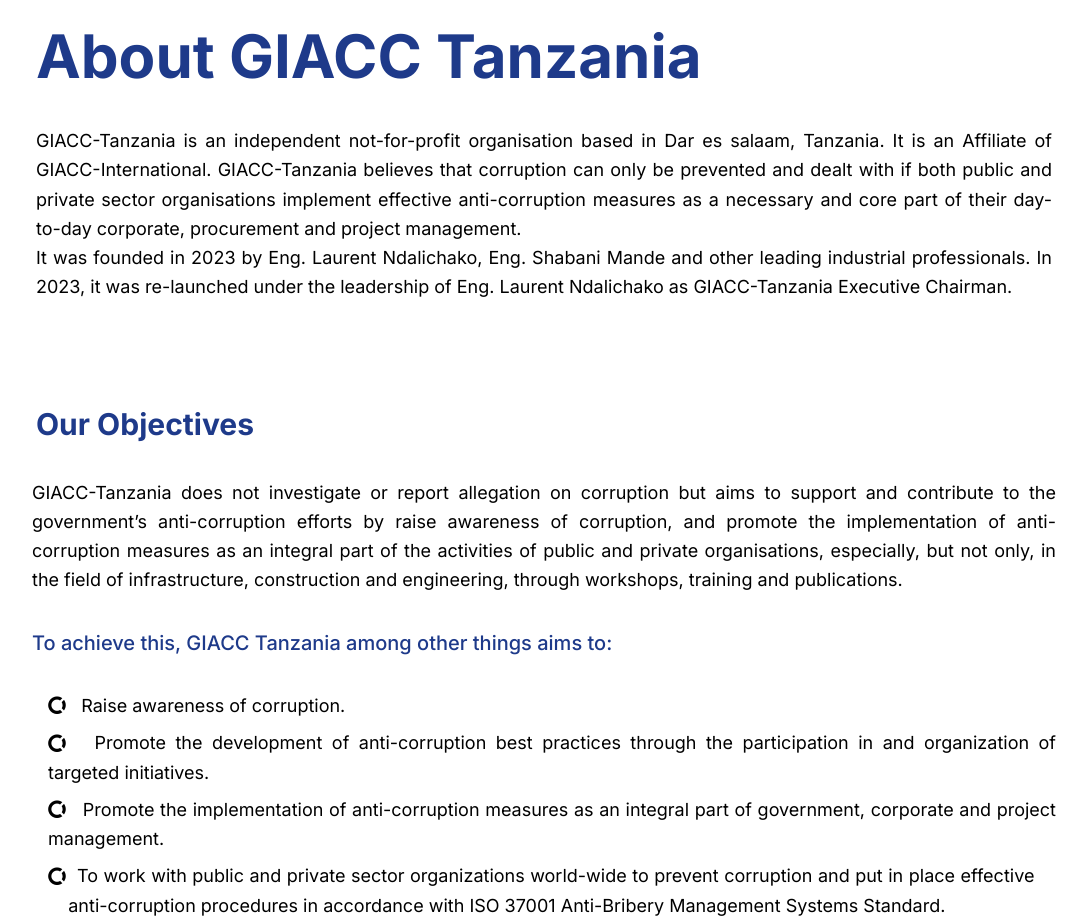
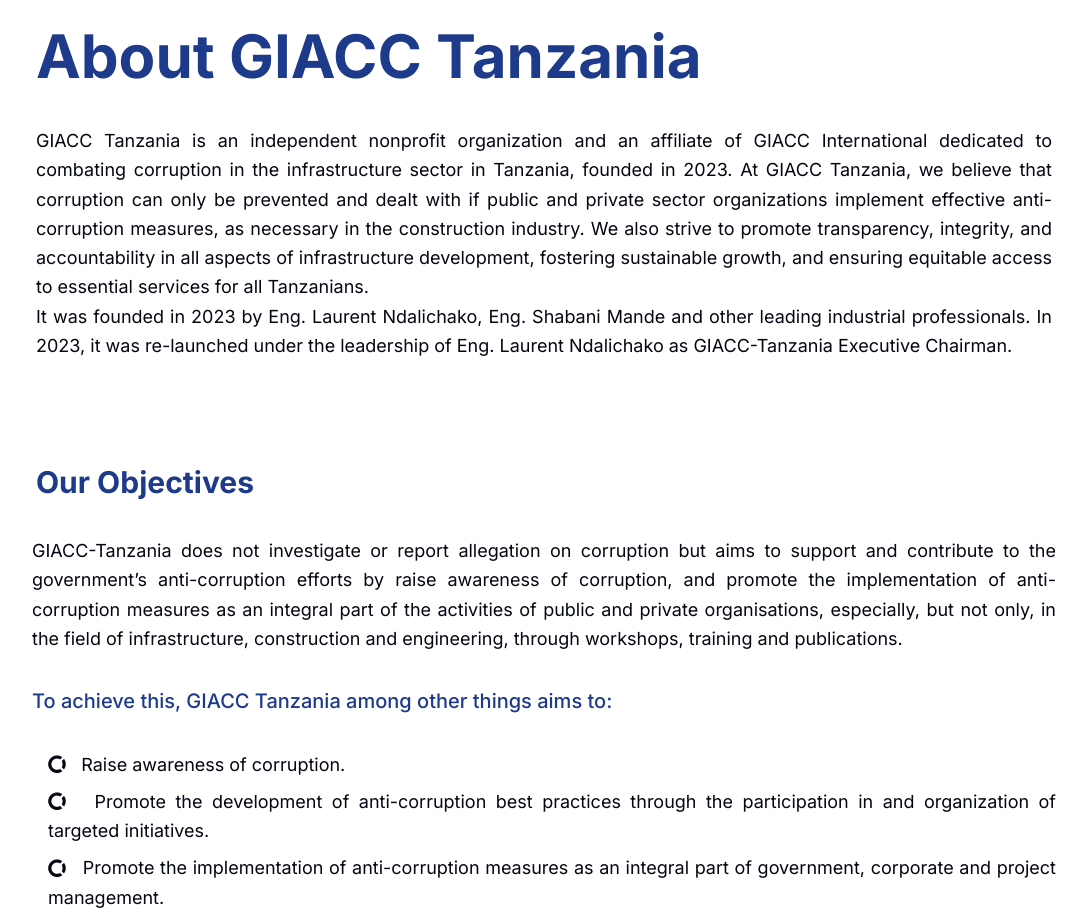
Before and after one commit to genie360s/giacc-tanzania, a Next.js app: page / in a window 1280 px wide. Shown: the part 820-1743 px from the top of the page, without its empty margins (96-1183 px from the left). Built offline with nearby package versions, Linux system fonts and the light colour scheme.

Commit message:
fixed font to gray-950

```diff
--- a/src/app/page.tsx
+++ b/src/app/page.tsx
@@ -1,4 +1,3 @@
-
 import Link from "next/link";
 import Navbar from "./Components/Navbar";
 
@@ -8,7 +7,7 @@ export default function Home() {
   return (
     <>
       <HalfBackground />
-      <main className="flex min-h-screen flex-col items-center justify-between px-24 pt-24 pb-2 text-black">
+      <main className="flex min-h-screen flex-col items-center justify-between px-24 pt-24 pb-2 text-gray-950">
         <div className="z-10 max-w-5xl   items-center  text-sm  ">
           <Navbar />
 
@@ -20,13 +19,17 @@ export default function Home() {
             </div>
             <div className="col p-1 ">
               <p className="font-normal text-lg leading-relaxed text-justify">
-                GIACC-Tanzania is an independent not-for-profit organisation
-                based in Dar es salaam, Tanzania. It is an Affiliate of
-                GIACC-International. GIACC-Tanzania believes that corruption can
-                only be prevented and dealt with if both public and private
-                sector organisations implement effective anti-corruption
-                measures as a necessary and core part of their day-to-day
-                corporate, procurement and project management.
+                GIACC Tanzania is an independent nonprofit organization and an
+                affiliate of GIACC International dedicated to combating
+                corruption in the infrastructure sector in Tanzania, founded in
+                2023. At GIACC Tanzania, we believe that corruption can only be
+                prevented and dealt with if public and private sector
+                organizations implement effective anti-corruption measures, as
+                necessary in the construction industry. We also strive to
+                promote transparency, integrity, and accountability in all
+                aspects of infrastructure development, fostering sustainable
+                growth, and ensuring equitable access to essential services for
+                all Tanzanians.
                 <br />
                 It was founded in 2023 by Eng. Laurent Ndalichako, Eng. Shabani
                 Mande and other leading industrial professionals. In 2023, it
```
